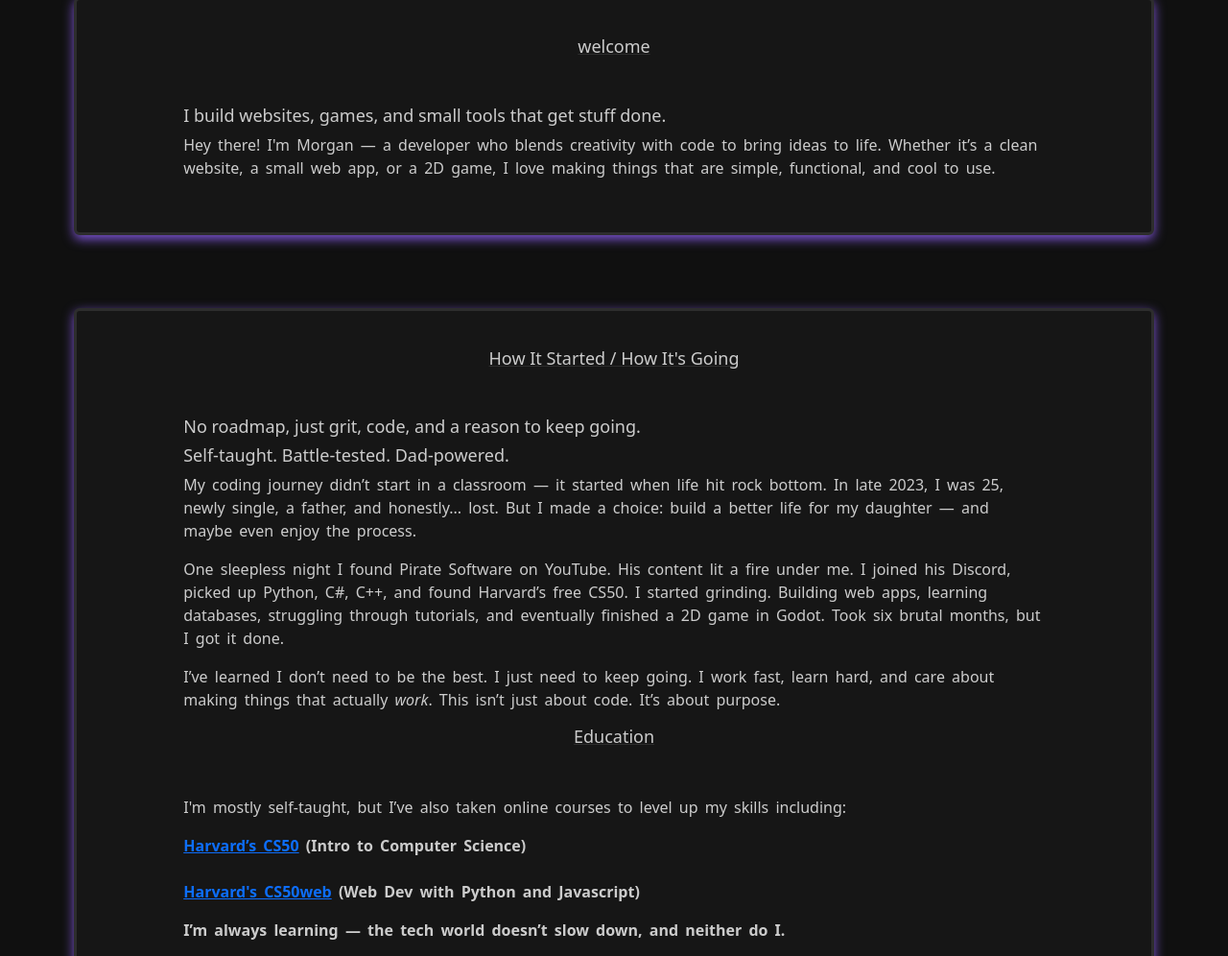
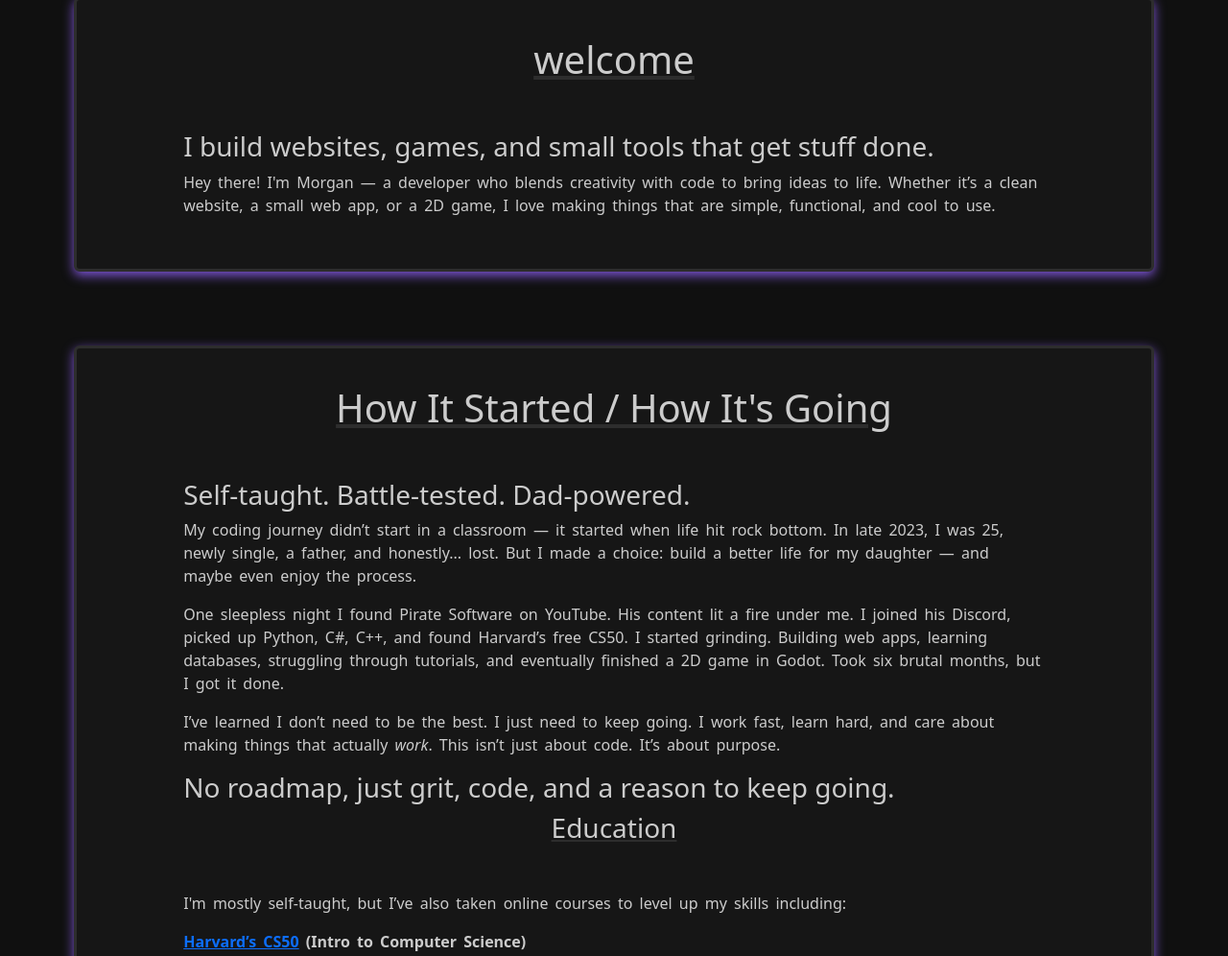
Before and after one commit to MoeOverload/My-Portfolio, a plain HTML site: page index.html in a window 1280 px wide. Shown: the part 960-1956 px from the top of the page at 96% size. Drawn offline with nearby package versions, Linux system fonts and the light colour scheme.

Commit message:
messing with text padding and layout

```diff
--- a/css/styles.css
+++ b/css/styles.css
@@ -161,7 +161,6 @@ html , body{
 /* Text content styles (headings subheading text)*/
 .Headings{
     color: #CCCCCC;
-    font-size: large;
     text-align: center;
     text-underline-position: below;
     text-decoration: underline;
@@ -170,7 +169,6 @@ html , body{
 
 }
 .subheading{
-    font-size: large;
     color: #CCCCCC;
     text-align: inherit;
     padding-left: 7%;
--- a/index.html
+++ b/index.html
@@ -90,24 +90,25 @@
             <div class="content-container animate-on-scroll">
                 <h1 id="welcome" class="welcome Headings"> welcome </h1>
                 <h3 class= "subheading">I build websites, games, and small tools that get stuff done.</h3>
-                <div class="text-content">
-                    <p>Hey there! I'm Morgan — a developer
+
+                <p class="text-content">Hey there! I'm Morgan — a developer
                  who blends creativity with code
                   to bring ideas to life.
                   Whether it’s a clean website,
                   a small web app, or a 2D game,
                   I love making things that are
                   simple, functional, and cool
-                  to use.</p>
+                  to use.
+                </p>
 
-                </div>
+
 
             </div>
 
             <!--About me section-->
             <div class="content-container animate-on-scroll">
                 <h1 id="about" class="Headings about">How It Started / How It's Going</h1>
-                <h3 class="subheading">No roadmap, just grit, code, and a reason to keep going.</h3>
+
                 <h3 class="subheading">Self-taught. Battle-tested. Dad-powered.</h3>
                 <p class="text-content">
                     My coding journey didn’t start in a classroom — it started when life hit rock bottom. In late 2023, I was 25, newly single, a father, and honestly... lost. But I made a choice: build a better life for my daughter — and maybe even enjoy the process.
@@ -120,7 +121,7 @@
                 <p class="text-content">
                     I’ve learned I don’t need to be the best. I just need to keep going. I work fast, learn hard, and care about making things that actually <em>work</em>. This isn’t just about code. It’s about purpose.
                 </p>
-
+                <h3 class="subheading">No roadmap, just grit, code, and a reason to keep going.</h3>
 
                     <h3 class="Headings">Education</h3>
 
```
